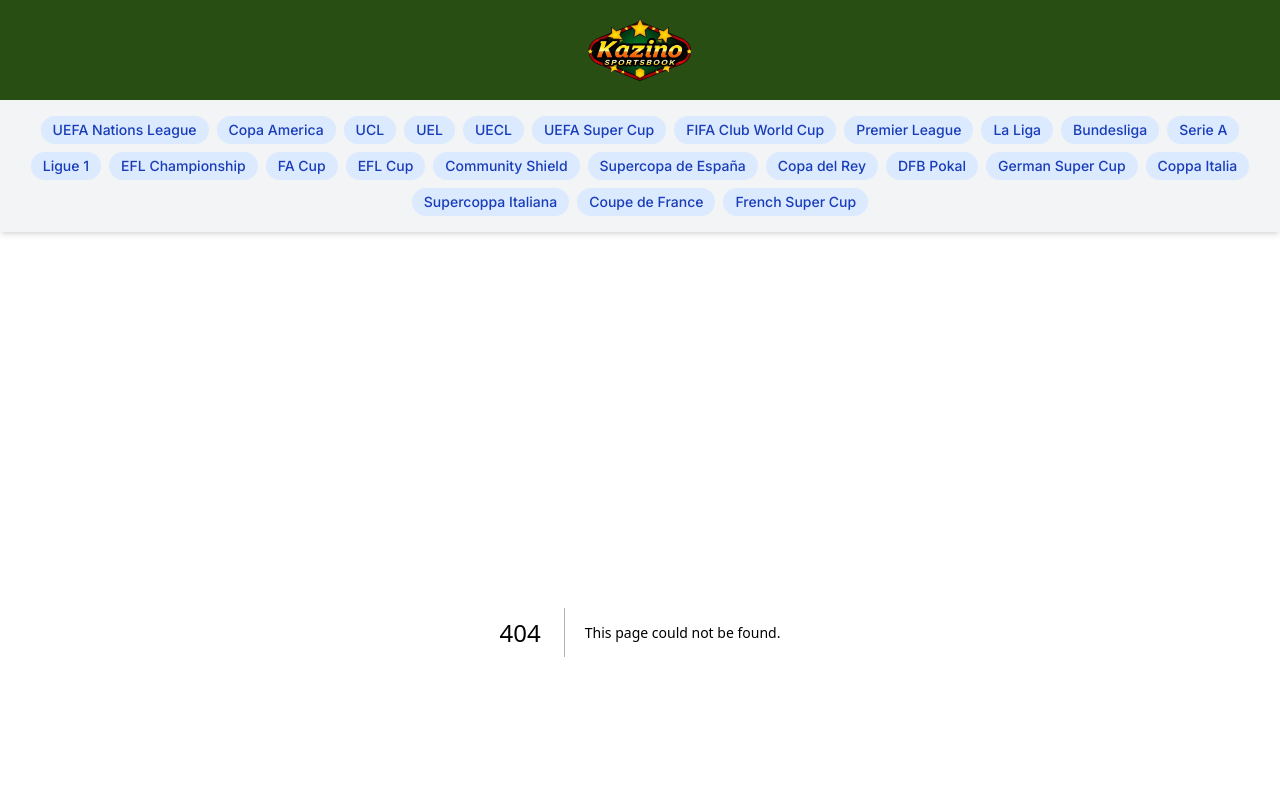
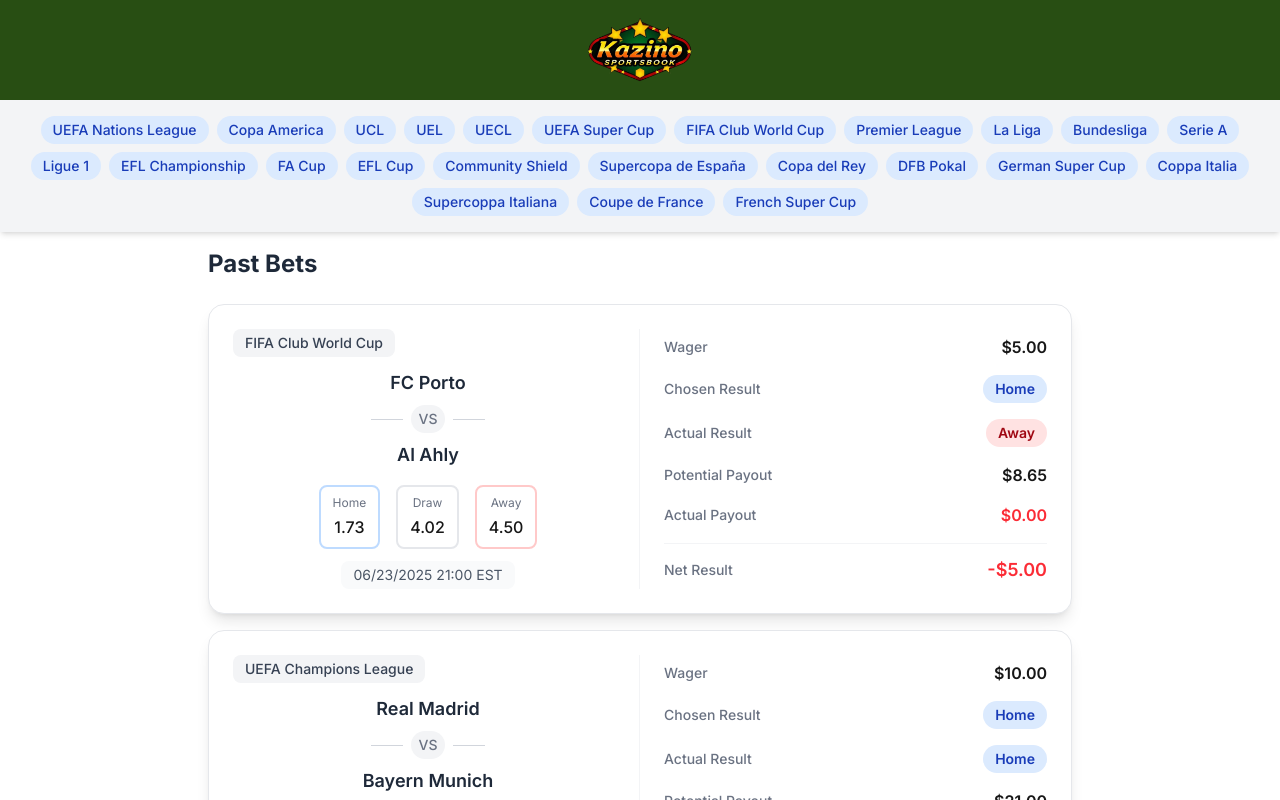
Before and after one commit to kazitishan/Kazino-Sportsbook, a Next.js app in the folder frontend/: page /profile/past-bets in a window 1280 px wide. Before the commit this address had no page. Shown: the top 800 px of the page. Built offline with nearby package versions, Linux system fonts and the light colour scheme.

Commit message:
Made the pastBets component and the past-bets page, which will display the previous bets that the user placed and the outcomes.

```diff
--- /dev/null
+++ b/frontend/src/app/profile/active-bets/page.js
@@ -0,0 +1,8 @@
+export default function DisplayActiveBets() {
+
+    return (
+      <div>
+
+      </div>
+    );
+  }
--- /dev/null
+++ b/frontend/src/app/profile/past-bets/page.js
@@ -0,0 +1,39 @@
+import PastBet from "@/components/PastBet";
+
+export default function DisplayPastBets() {
+  const exampleBet = {
+    competition: "FIFA Club World Cup",
+    dateTime: "06/23/2025 21:00 EST",
+    homeTeam: "FC Porto",
+    awayTeam: "Al Ahly",
+    odds: ["1.73", "4.02", "4.50"],
+    actualResult: "Away",
+    wager: "$5.00",
+    chosenResult: "Home",
+    potentialPayout: "$8.65",
+    actualPayout: "$0.00",
+    net: "-$5.00"
+  };
+
+  const winningBet = {
+    competition: "UEFA Champions League",
+    dateTime: "05/15/2025 20:00 EST",
+    homeTeam: "Real Madrid",
+    awayTeam: "Bayern Munich",
+    odds: ["2.10", "3.40", "3.25"],
+    actualResult: "Home",
+    wager: "$10.00",
+    chosenResult: "Home",
+    potentialPayout: "$21.00",
+    actualPayout: "$21.00",
+    net: "+$11.00"
+  };
+
+  return (
+    <div className="max-w-4xl mx-auto p-4">
+      <h2 className="text-2xl font-bold mb-6 text-gray-800">Past Bets</h2>
+      <PastBet pastBet={exampleBet} />
+      <PastBet pastBet={winningBet} />
+    </div>
+  );
+}
--- /dev/null
+++ b/frontend/src/components/PastBet.jsx
@@ -0,0 +1,101 @@
+function PastBet({ pastBet }) {
+    const isWin = pastBet.chosenResult === pastBet.actualResult;
+    const netColor = isWin ? "text-[#09C285]" : "text-red-500";
+
+    return (
+        <div className="flex flex-col mb-4 p-6 bg-white shadow-lg hover:shadow-xl border border-gray-200 rounded-2xl transition-all duration-300 hover:scale-[1.02]">
+            <div className="flex items-center">
+                {/* Left side */}
+                <div className="w-1/2 pr-4 border-r border-gray-100">
+                    <div className="flex items-center mb-3">
+                        <div className="bg-gray-100 rounded-lg px-3 py-1">
+                            <p className="text-sm font-medium text-gray-700">{pastBet.competition}</p>
+                        </div>
+                    </div>
+
+                    <div className="space-y-3">
+                        <div className="flex flex-col items-center">
+                            <p className="font-semibold text-lg text-gray-800">{pastBet.homeTeam}</p>
+                            <div className="flex items-center justify-center my-2">
+                                <div className="w-8 h-px bg-gray-300"></div>
+                                <span className="mx-2 text-sm font-medium text-gray-500 bg-gray-100 px-2 py-1 rounded-full">VS</span>
+                                <div className="w-8 h-px bg-gray-300"></div>
+                            </div>
+                            <p className="font-semibold text-lg text-gray-800">{pastBet.awayTeam}</p>
+                        </div>
+
+                        <div className="flex justify-center gap-4 mt-4">
+                            <div className="text-center border-2 border-blue-200 rounded-lg px-3 py-2">
+                                <p className="text-xs text-gray-500 mb-1">Home</p>
+                                <p className="font-medium">{pastBet.odds[0]}</p>
+                            </div>
+                            <div className="text-center border-2 border-gray-200 rounded-lg px-3 py-2">
+                                <p className="text-xs text-gray-500 mb-1">Draw</p>
+                                <p className="font-medium">{pastBet.odds[1]}</p>
+                            </div>
+                            <div className="text-center border-2 border-red-200 rounded-lg px-3 py-2">
+                                <p className="text-xs text-gray-500 mb-1">Away</p>
+                                <p className="font-medium">{pastBet.odds[2]}</p>
+                            </div>
+                        </div>
+
+                        <div className="mt-3 text-center">
+                            <p className="text-sm text-gray-600 bg-gray-50 px-3 py-1 rounded-lg inline-block">
+                                {pastBet.dateTime}
+                            </p>
+                        </div>
+                    </div>
+                </div>
+
+                {/* Right side */}
+                <div className="w-1/2 pl-6">
+                    <div className="flex flex-col gap-4 h-full">
+                        <div className="flex items-center justify-between">
+                            <p className="text-sm font-medium text-gray-500">Wager</p>
+                            <p className="font-semibold">{pastBet.wager}</p>
+                        </div>
+
+                        <div className="flex items-center justify-between">
+                            <p className="text-sm font-medium text-gray-500">Chosen Result</p>
+                            <div className={`px-3 py-1 rounded-full text-sm font-semibold ${
+                                pastBet.chosenResult === "Home" ? "bg-blue-100 text-blue-800" :
+                                pastBet.chosenResult === "Draw" ? "bg-gray-100 text-gray-800" :
+                                "bg-red-100 text-red-800"
+                            }`}>
+                                {pastBet.chosenResult}
+                            </div>
+                        </div>
+
+                        <div className="flex items-center justify-between">
+                            <p className="text-sm font-medium text-gray-500">Actual Result</p>
+                            <div className={`px-3 py-1 rounded-full text-sm font-semibold ${
+                                pastBet.actualResult === "Home" ? "bg-blue-100 text-blue-800" :
+                                pastBet.actualResult === "Draw" ? "bg-gray-100 text-gray-800" :
+                                "bg-red-100 text-red-800"
+                            }`}>
+                                {pastBet.actualResult}
+                            </div>
+                        </div>
+
+                        <div className="flex items-center justify-between">
+                            <p className="text-sm font-medium text-gray-500">Potential Payout</p>
+                            <p className="font-semibold">{pastBet.potentialPayout}</p>
+                        </div>
+
+                        <div className="flex items-center justify-between">
+                            <p className="text-sm font-medium text-gray-500">Actual Payout</p>
+                            <p className={`font-semibold ${isWin ? "text-[#09C285]" : "text-red-500"}`}>{pastBet.actualPayout}</p>
+                        </div>
+
+                        <div className="flex items-center justify-between pt-3 border-t border-gray-100">
+                            <p className="text-sm font-medium text-gray-500">Net Result</p>
+                            <p className={`font-semibold text-lg ${netColor}`}>{pastBet.net}</p>
+                        </div>
+                    </div>
+                </div>
+            </div>
+        </div>
+    );
+}
+
+export default PastBet;
```
